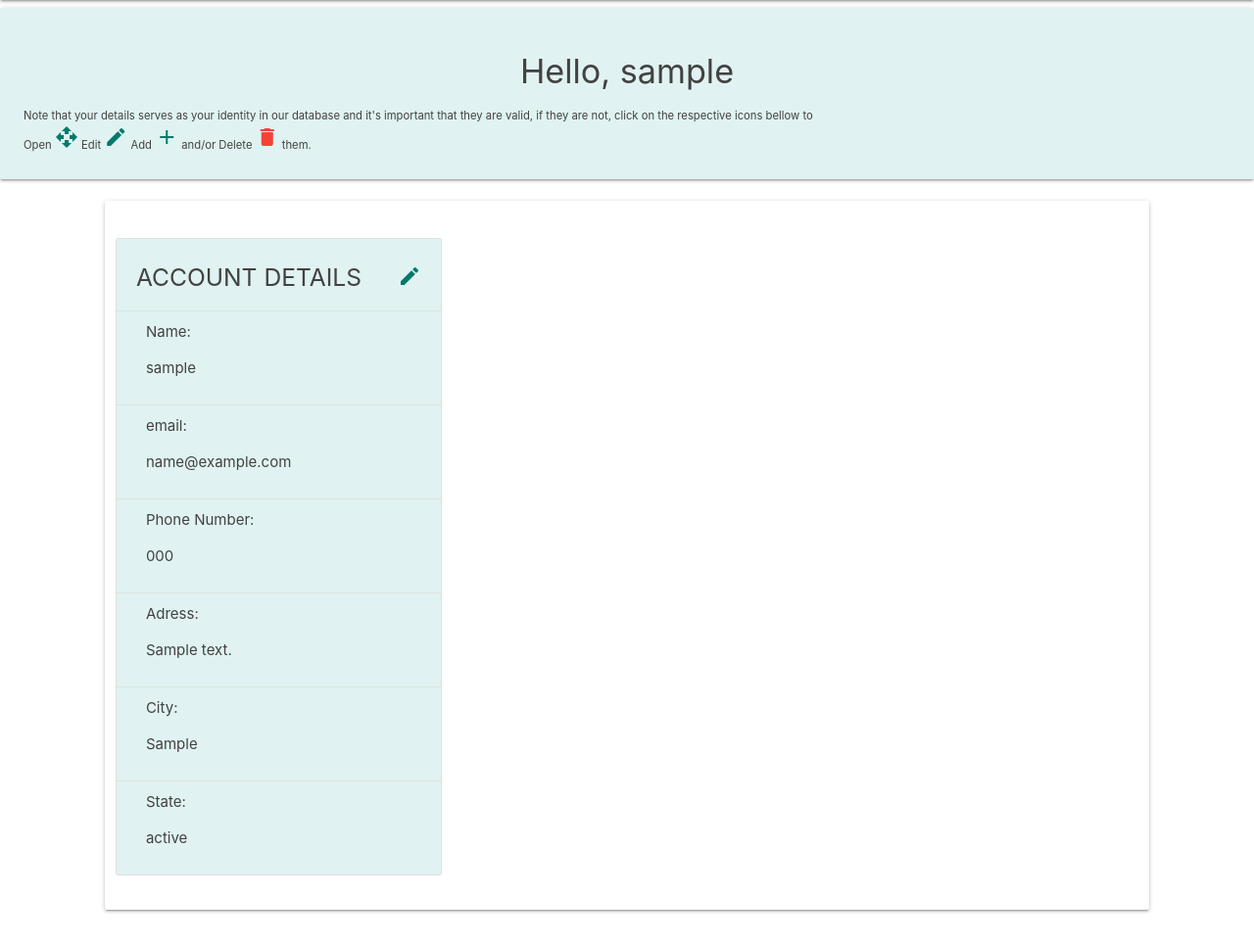
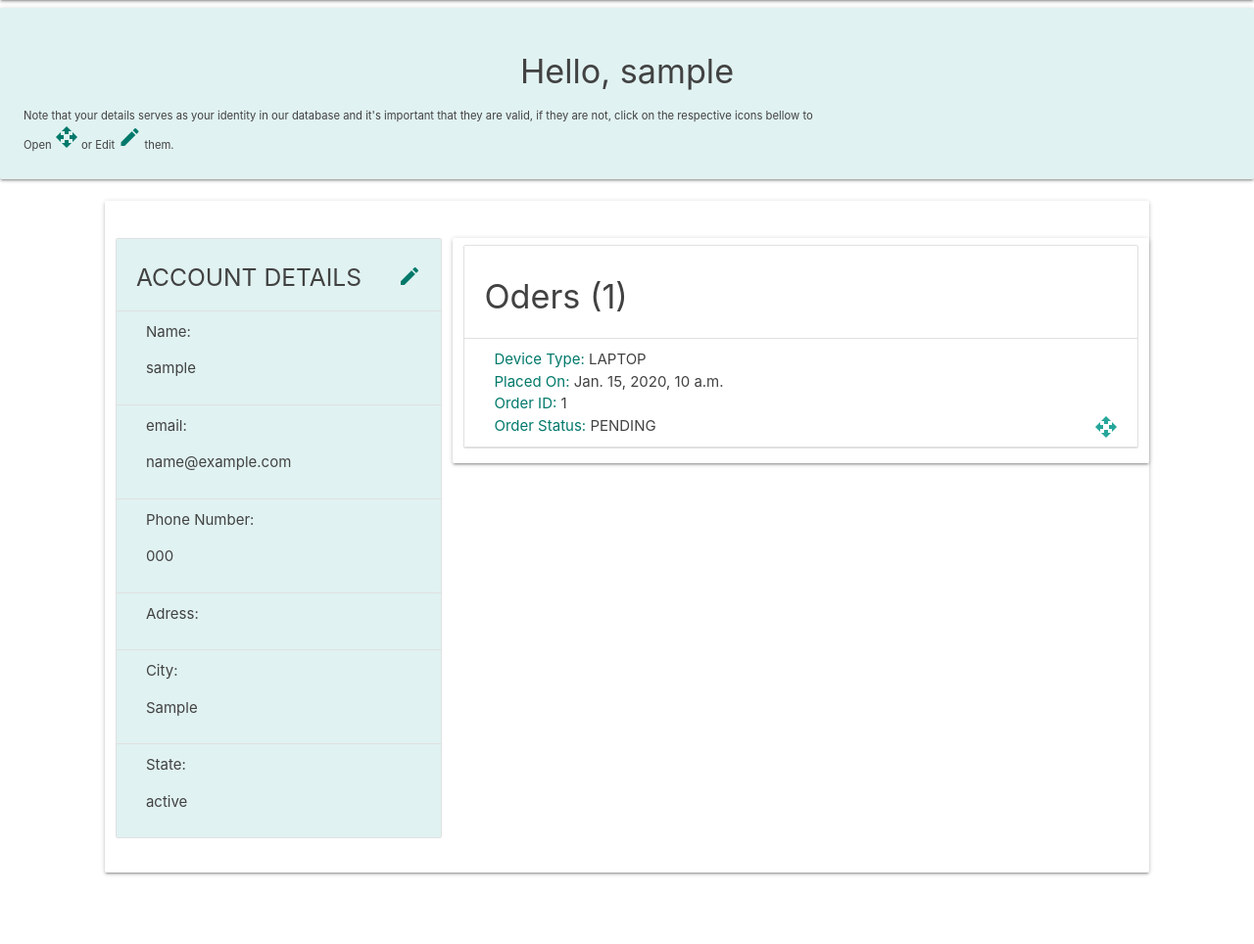
Before and after one commit to SiliconEmpire/repair_squad_dev, a Django app: page /users/profile/ in a window 1280 px wide. Shown: the part 64-1028 px from the top of the page at 98% size. After the commit the page ends 958 px from the top, so only its background shows below. Run offline with Django 3.2, Linux system fonts and the light colour scheme; a user stored in the database is signed in; tables that the repository leaves empty hold one stand-in row (values such as "Sample post"); some libraries are stand-ins or nearby versions; some web fonts are replaced.

Commit message:
profile page order detail view done

```diff
--- a/repairsquad/settings.py
+++ b/repairsquad/settings.py
@@ -11,6 +11,7 @@
 """
 
 import os
+from django.conf.global_settings import DATETIME_INPUT_FORMATS
 
 # Build paths inside the project like this: os.path.join(BASE_DIR, ...)
 BASE_DIR = os.path.dirname(os.path.dirname(os.path.abspath(__file__)))
@@ -135,3 +136,5 @@
 EMAIL_USE_TLS = True
 EMAIL_HOST_USER = os.environ.get('REPAIRSQUAD_EMAIL_USER')
 EMAIL_HOST_PASSWORD = os.environ.get('REPAIRSQUAD_EMAIL_PASSWORD')
+
+DATETIME_INPUT_FORMATS += ["%Y-%m-%dT%H:%M:%S", "%Y-%m-%dT%H:%M"]
--- a/repairsquad_home_app/models.py
+++ b/repairsquad_home_app/models.py
@@ -1,6 +1,7 @@
 from django.db import models
 from django.utils import timezone
 from django.contrib.auth.models import User
+from django.urls import reverse
 
 # Create your models here.
 class QuickRepairOrderModel(models.Model):
@@ -14,6 +15,7 @@
     terms_and_condition = models.BooleanField(default = True)
     req_count = models.IntegerField( default = 1)
     request_status = models.CharField(max_length=20, choices = request_status_choices, default = 'PENDING')
+    order_date = models.DateTimeField(default=timezone.now)
 
     def __str__(self):
         return f'{self.name} Order'
@@ -45,13 +47,15 @@
     model = models.CharField(max_length=120, default="")
     serial_no_or_IMEI = models.CharField(max_length=120, default="")
     fault_details = models.TextField()
-    pick_up_address = models.TextField()
-    pick_up_date = models.DateTimeField(default=timezone.now)
+    pick_up_date = models.DateField()
     order_tracking = models.CharField(max_length=50, choices = order_tracking_choices, default = 'PENDING')
     coupon_code = models.CharField(max_length=20, default="")
     survey = models.TextField()
-    terms_and_condition = models.BooleanField(default = True)
-    requested_date = models.DateTimeField(default=timezone.now)
+    terms_and_condition = models.BooleanField(default = False)
+    order_date = models.DateTimeField(default=timezone.now)
 
     def __str__(self):
         return f'{self.owner.username} Repair Order'
+
+    # def get_absolute_url(self):
+    #     return reverse('', kwargs={'pk': self.pk})
--- a/repairsquad_home_app/signals.py
+++ b/repairsquad_home_app/signals.py
@@ -6,8 +6,8 @@
 
 @receiver(pre_save, sender=RepairOrderModel)
 def update_repai_order_id(sender, instance, **kwargs):
-    if instance.serviceReq_id == "":
-        instance.serviceReq_id = unique_repair_order_id_generator(instance)
+    if instance.order_id == "":
+        instance.order_id = unique_repair_order_id_generator(instance)
 
 # @receiver(pre_save, sender=ServiceReqModel)
 # def save_profile(sender, instance, **kwargs):
--- a/repairsquad_home_app/utils.py
+++ b/repairsquad_home_app/utils.py
@@ -9,7 +9,7 @@
 
     Klass= instance.__class__
 
-    qs_exists= Klass.objects.filter(repair_order_id = repair_order_new_id).exists()
+    qs_exists= Klass.objects.filter(order_id = repair_order_new_id).exists()
     if qs_exists:
         return unique_repair_order_id_generator(instance)
     return repair_order_new_id
--- a/users/models.py
+++ b/users/models.py
@@ -5,7 +5,7 @@
 class Profile(models.Model):
     user = models.OneToOneField(User, on_delete = models.CASCADE)
     phone_number = models.CharField(max_length=20)
-    address = models.CharField(max_length=300)
+    pick_up_address = models.TextField()
     state = models.CharField(max_length=300)
     city = models.CharField(max_length=300)
 
--- /dev/null
+++ b/users/templates/users/includes/orderDetailModalStructure.html
@@ -0,0 +1,31 @@
+<!-- orderDetail Modal Structure -->
+{% load static %}
+
+<div id="{{order.id}}_view" class="modal modal-fixed-footer">
+    <div class="modal-content">
+        <!-- <h4>Order Details</h4> -->
+        <div class="row">
+            <div class="col s8 offset-s2 card-panel">
+                <ul class="collection with-header">
+                    <li class="collection-header"><h4>Order Details</h4></li>
+                    <li class="collection-item"><span class="teal-text text-darken-2">Device Type: </span><p>{{order.device_type}}</p> </li>
+                    <li class="collection-item"><span class="teal-text text-darken-2">Device Brand: </span><p>{{order.brand}}</li>
+                    <li class="collection-item"><span class="teal-text text-darken-2">Device Model: </span><p>{{order.model}}</li>
+                    <li class="collection-item"><span class="teal-text text-darken-2">Device Serial No/IMEI: </span><p>{{order.serial_no_or_IMEI}}</li>
+                    <li class="collection-item"><span class="teal-text text-darken-2">Placed On: </span><p>{{order.order_date}}</li>
+                    <li class="collection-item"><span class="teal-text text-darken-2">Order ID: </span><p>{{order.order_id}}</li>
+                    <li class="collection-item"><span class="teal-text text-darken-2">Pickup Date: </span><p>{{order.pick_up_date}}</li>
+                    <li class="collection-item"><span class="teal-text text-darken-2">Order Status: </span><p>{{order.order_tracking}}</li>
+                    <li class="collection-item"><span class="teal-text text-darken-2">Fault Details: </span><p>{{order.fault_details}}</li>
+
+                  </ul>
+
+            </div>
+        </div>
+    </div>
+    <div class="modal-footer teal lighten-5">
+        <a class=" modal-close waves-effect waves-light btn-small ">
+            <i class="material-icons left">close</i>cancel
+        </a>
+    </div>
+</div>
--- a/users/templates/users/profile.html
+++ b/users/templates/users/profile.html
@@ -7,10 +7,8 @@
     </div>
     <small class="">Note that your details serves as your identity in our database and
         it's important that they are valid, if they are not, click on the respective icons bellow to <br> Open <i
-            class="material-icons teal-text text-darken-2">open_with</i> Edit <i
-            class="material-icons teal-text text-darken-2">edit</i> Add <i
-            class="material-icons teal-text text-darken-2">add</i> and/or Delete <i
-            class="material-icons red-text">delete</i> them.
+            class="material-icons teal-text text-darken-2">open_with</i> or Edit <i
+            class="material-icons teal-text text-darken-2">edit</i> them.
     </small>
     <br />
     <!-- <a class="waves-effect waves-light btn-small purple darken-2" href="">Update</a> -->
@@ -70,6 +68,81 @@
                 </ul>
             </div>
             <!-- @@@@@@@@@@@@@@@@@@@@@@@@@@@@@   END of ACCOUNT DETAILS section   @@@@@@@@@@@@@@@@@@@ -->
+
+            <!-- @@@@@@@@@@@@@@@@@@@@@@@@@@@@@   ORDER section   @@@@@@@@@@@@@@@@@@@ -->
+            {% if repairOrder_qs %}
+            <div class="card-panel col s12 m6 l8">
+                <ul class="collection with-header">
+                    <li class="collection-header">
+                        <h4>Oders ({{ page_obj.paginator.count }})</h4>
+
+                    </li>
+                    {% for order in repairOrder_qs %}
+
+                    <li class="collection-item">
+                        <div> <span class="teal-text text-darken-2">Device Type:</span> {{order.device_type}} <br /> <span class="teal-text text-darken-2">Placed On:</span> {{order.order_date}}<br /> <span class="teal-text text-darken-2">Order ID:</span> {{order.order_id}}
+                            <br /><span class="teal-text text-darken-2">Order Status:</span> {{order.order_tracking}}<a href="#{{order.id}}_view" class="secondary-content modal-trigger "><i
+                                    class="material-icons ">open_with</i></a></div>
+                    </li>
+
+                    <!-- droneDel Modal Structure -->
+                    {% include 'users/includes/orderDetailModalStructure.html' %}
+
+                {% endfor %}
+
+            </ul>
+
+
+            {% if is_paginated %}
+            <ul class="pagination">
+
+            {% if page_obj.has_previous %}
+              <!-- <a class="" href="?page=1">First</a> -->
+              <li class="waves-effect"><a href="?page=1"><i class="material-icons">first_page</i></a></li>
+              <!-- <a class="" href="?page={{ page_obj.previous_page_number }}">Previous</a> -->
+              <li class="waves-effect"><a href="?page={{ page_obj.previous_page_number }}"><i class="material-icons">navigate_before</i></a></li>
+            {% endif %}
+
+            {% for num in page_obj.paginator.page_range %}
+              {% if page_obj.number == num %}
+                <!-- <a class="" href="?page={{ num }}">{{ num }}</a> -->
+                <li class="active teal darken-2"><a href="?page={{ num }}">{{ num }}</a></li>
+              {% elif num > page_obj.number|add:'-3' and num < page_obj.number|add:'3' %}
+                <!-- <a class="" href="?page={{ num }}">{{ num }}</a> -->
+                <li class="waves-effect"><a href="?page={{ num }}">{{ num }}</a></li>
+              {% endif %}
+            {% endfor %}
+
+            {% if page_obj.has_next %}
+              <!-- <a class="" href="?page={{ page_obj.next_page_number }}">Next</a> -->
+              <li class="waves-effect"><a href="?page={{ page_obj.next_page_number }}"><i class="material-icons">navigate_next</i></a></li>
+              <!-- <a class="" href="?page={{ page_obj.paginator.num_pages }}">Last</a> -->
+              <li class="waves-effect"><a href="?page={{ page_obj.paginator.num_pages }}"><i class="material-icons">last_page</i></a></li>
+            {% endif %}
+
+        </ul>
+
+          {% endif %}
+
+
+            </div>
+            {% else %}
+            <div class="card-panel col s12 m6 l8">
+                <ul class="collection with-header">
+                    <li class="collection-header">
+                        <h4>Oders (0)</h4>
+                    </li>
+                    <li class="collection-item">
+                        <div>
+                            <h5>
+                                YOU HAVE NEVER REQUESTED FOR ANY OF OUR SERVICES.
+                            </h5>
+                    </li>
+                </ul>
+            </div>
+            {% endif %}
+
+            <!-- @@@@@@@@@@@@@@@@@@@@@@@@@@@@@   END of ORDER section   @@@@@@@@@@@@@@@@@@@ -->
         </div>
     </div>
 </div>
--- a/users/urls.py
+++ b/users/urls.py
@@ -6,7 +6,8 @@
     path('register/', users_views.registerView, name='register'),
     path('login/', auth_views.LoginView.as_view(template_name='users/login.html'), name='login'),
     path('logout/', auth_views.LogoutView.as_view(template_name='users/logout.html'), name='logout'),
-    path('profile/', users_views.profile, name='profile'),
+    # path('profile/', users_views.profile, name='profile'),
+    path('profile/', users_views.ProfileView.as_view(), name='profile'),
     path('profile-update/', users_views.profile_update_view, name='profile_update'),
     path('password-reset/',
          auth_views.PasswordResetView.as_view(
--- a/users/views.py
+++ b/users/views.py
@@ -5,6 +5,16 @@
 from django.conf import settings
 from django.core.mail import send_mail
 from django.template.loader import render_to_string
+from django.core.paginator import Paginator
+from django.shortcuts import render, get_object_or_404
+from django.contrib.auth.mixins import LoginRequiredMixin, UserPassesTestMixin
+from django.contrib.auth.models import User
+from django.views.generic import (
+    ListView,
+)
+from repairsquad_home_app.models import (
+    RepairOrderModel,
+)
 
 # Create your views here.
 
@@ -47,10 +57,27 @@
 @login_required
 def profile(request):
     page_tittle = f'Hello {request.user.username}'
+    repairOrder_qs = RepairOrderModel.objects.all().filter(
+        owner=request.user).order_by('-order_date')
+    page_obj = Paginator(repairOrder_qs, 2)
     context = {
         'page_tittle': page_tittle,
+        'repairOrder_qs': repairOrder_qs,
+        'page_obj':page_obj.page(1)
     }
     return render(request, 'users/profile.html', context)
+
+class ProfileView(LoginRequiredMixin, ListView):
+    model = RepairOrderModel
+    template_name = 'users/profile.html'  # <app>/<model>_<viewtype>.html
+    context_object_name = 'repairOrder_qs'
+    paginate_by = 4
+
+    def get_queryset(self):
+        print("*************************************")
+        print(self.request)
+        user = get_object_or_404(User, username=self.request.user)
+        return RepairOrderModel.objects.filter(owner=user).order_by('-order_date')
 
 @login_required
 def profile_update_view(request):
```
Also changed, not shown: repairsquad_home_app/admin.py (+9 -0 lines), repairsquad_home_app/forms.py (+23 -19 lines), repairsquad_home_app/templates/repairsquad_home_app/repair_order_form.html (+18 -2 lines), repairsquad_home_app/views.py (+51 -4 lines), users/forms.py (+27 -1 lines), repairsquad_home_app/migrations/0003_auto_20200616_1525.py (added), users/migrations/0002_auto_20200616_1525.py (added).
